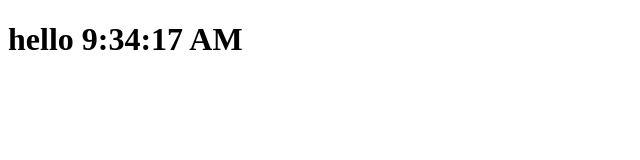
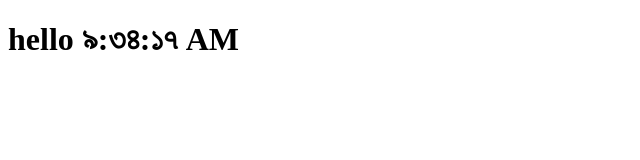
Before and after one commit to HelloAlberuni/myreact, a React (Create React App) app: page / in a window 1280 px wide. Shown: the top 160 px of the page, without its empty margins (0-640 px from the left). Built offline with nearby package versions, Linux system fonts and the light colour scheme.

Commit message:
Complete and practiced react components

```diff
--- a/src/index.js
+++ b/src/index.js
@@ -1,5 +1,6 @@
+import ReactDOM from 'react-dom/client';
 import React from 'react';
-import ReactDOM from 'react-dom/client';
+
 
 const index = 0;
 const root = ReactDOM.createRoot(document.getElementById('root'));
@@ -13,17 +14,30 @@
 // 	);
 // }
 
-// Class component
-class Clock{
-	print(){
+// Class component : Way 1
+// class Clock{
+// print(){
+// 	return (
+// 		<h1 className='heading' tabIndex={index}>
+// 		<span className='text'>hello {new Date().toLocaleTimeString()}</span>
+// 		</h1>
+// 	);
+// }
+// }
+
+// const ClockComponent = new Clock();
+
+// root.render(ClockComponent.print());
+
+// Class component : Way 2
+class Clock extends React.Component{
+	render(){
 		return (
 			<h1 className='heading' tabIndex={index}>
-				<span className='text'>hello {new Date().toLocaleTimeString()}</span>
+			<span className='text'>hello {new Date().toLocaleTimeString(this.props.locale)}</span>
 			</h1>
 		);
 	}
 }
 
-const ClockComponent = new Clock();
-
-root.render(ClockComponent.print());
+root.render(<Clock locale="bn-BD" />);
```
Also changed, not shown: package.json (line endings or trailing spaces), 2 other files (tests, documents, lock files or other folders).
